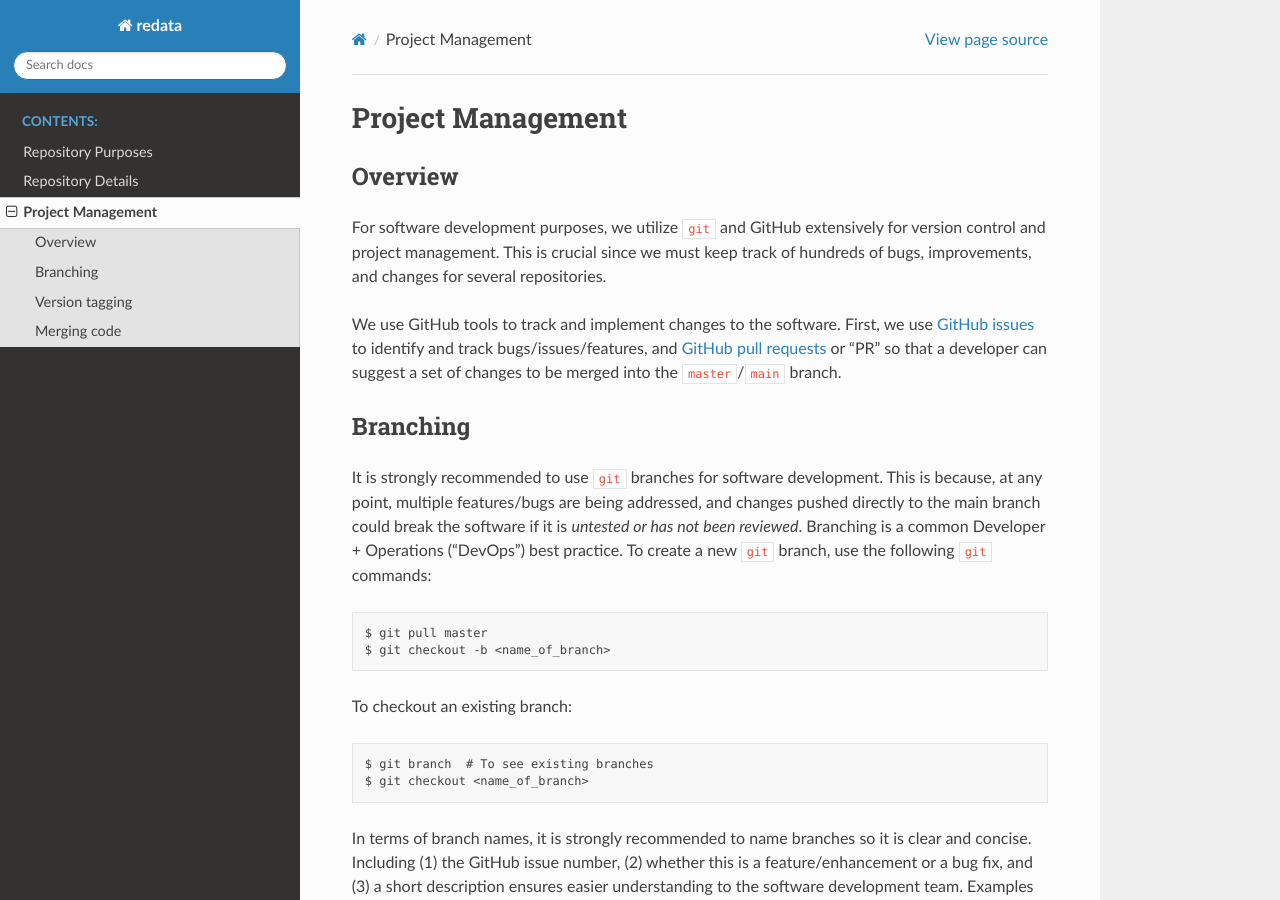
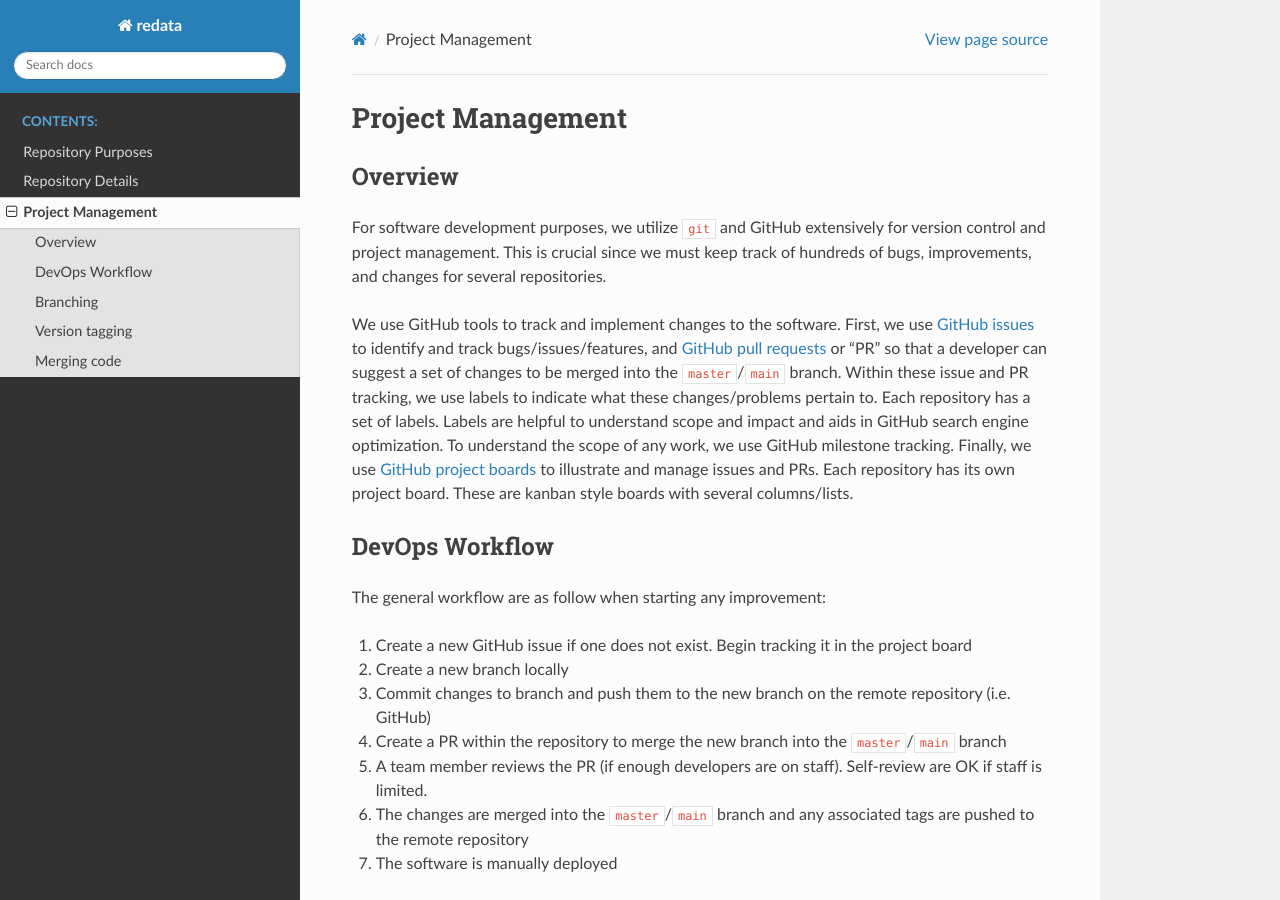
Before and after one commit to UAL-RE/redata-docs, a Sphinx documentation site: the page built from source/project-management.rst, in a window 1280 px wide and 900 px high. Built offline with Sphinx 7.4.7 and the Read the Docs theme 2.0.0, drawn with Linux system fonts in a browser that asks for light colours.

Commit message:
Add DevOps workflow
 - Extend overview discussions

```diff
--- a/source/project-management.rst
+++ b/source/project-management.rst
@@ -12,7 +12,33 @@ repositories.
 We use GitHub tools to track and implement changes to the software. First, we
 use `GitHub issues`_ to identify and track bugs/issues/features, and
 `GitHub pull requests`_ or "PR" so that a developer can suggest a set of
-changes to be merged into the ``master``/``main`` branch.
+changes to be merged into the ``master``/``main`` branch. Within these
+issue and PR tracking, we use labels to indicate what these changes/problems
+pertain to. Each repository has a set of labels. Labels are helpful to
+understand scope and impact and aids in GitHub search engine optimization.
+To understand the scope of any work, we use GitHub milestone tracking.
+Finally, we use `GitHub project boards`_ to illustrate and manage issues and
+PRs. Each repository has its own project board. These are kanban style boards
+with several columns/lists.
+
+
+DevOps Workflow
+---------------
+The general workflow are as follow when starting any improvement:
+
+1. Create a new GitHub issue if one does not exist. Begin tracking it in the
+   project board
+2. Create a new branch locally
+3. Commit changes to branch and push them to the new branch on the remote
+   repository (i.e. GitHub)
+4. Create a PR within the repository to merge the new branch into the
+   ``master``/``main`` branch
+5. A team member reviews the PR (if enough developers are on staff).
+   Self-review are OK if staff is limited.
+6. The changes are merged into the ``master``/``main`` branch and any
+   associated tags are pushed to the remote repository
+7. The software is manually deployed
+
 
 Branching
 ---------
@@ -50,6 +76,7 @@ features, hotfixes, and releases; however, we later moved away from that
 model and now use a GitHub flow workflow where all changes are merged into
 the ``master``/``main`` branch after review and testing.
 
+
 Version tagging
 ---------------
 
@@ -75,9 +102,11 @@ You will then push the tag via:
 
    $ git push --tags
 
+
 Merging code
 ------------
 
 .. _`GitHub issues`: https://guides.github.com/features/issues/
 .. _`GitHub pull requests`: https://docs.github.com/en/github/collaborating-with-pull-requests/proposing-changes-to-your-work-with-pull-requests/about-pull-requests
+.. _`GitHub project boards`: https://docs.github.com/en/issues/organizing-your-work-with-project-boards/managing-project-boards/about-project-boards
 .. _`PyPI`: https://pypi.org
```
